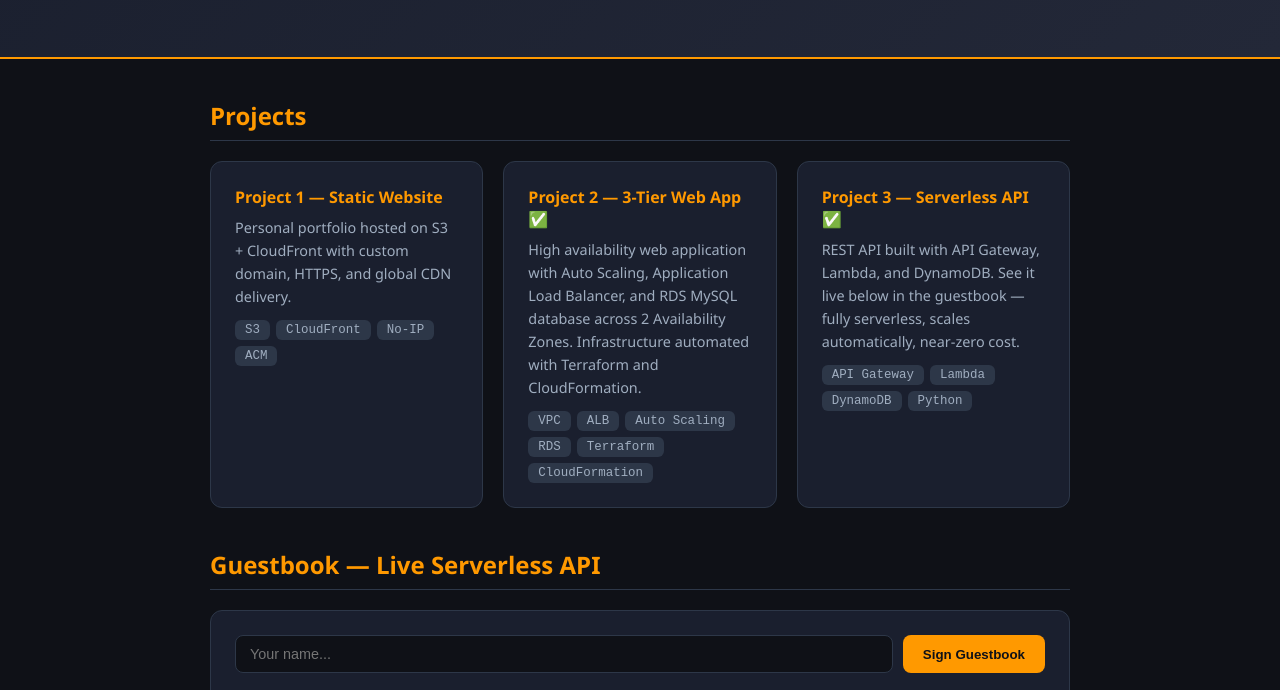
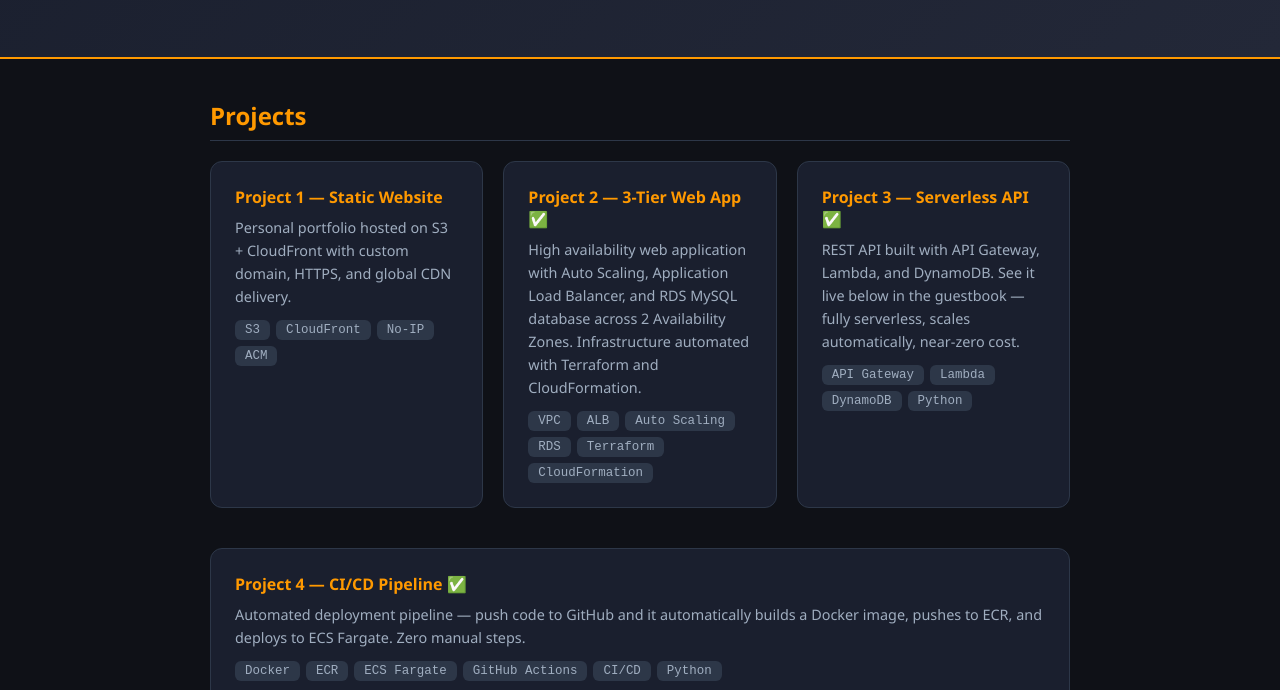
Before and after one commit to Hani-hash/aws-cloud-portfolio, a plain HTML site: page index.html in a window 1280 px wide. Shown: the part 260-950 px from the top of the page. Drawn offline with Linux system fonts and the light colour scheme; no server answers.

Commit message:
Add Project 4 - CI/CD pipeline with Docker and ECS Fargate

```diff
--- a/index.html
+++ b/index.html
@@ -372,6 +372,21 @@
 
     </div>
 
+    <div class="project-card">
+    <h3>Project 4 — CI/CD Pipeline ✅</h3>
+    <p>Automated deployment pipeline — push code to GitHub
+    and it automatically builds a Docker image, pushes to
+    ECR, and deploys to ECS Fargate. Zero manual steps.</p>
+    <div class="tags">
+        <span class="tag">Docker</span>
+        <span class="tag">ECR</span>
+        <span class="tag">ECS Fargate</span>
+        <span class="tag">GitHub Actions</span>
+        <span class="tag">CI/CD</span>
+        <span class="tag">Python</span>
+    </div>
+</div>
+
     <h2 class="section-title">Guestbook — Live Serverless API</h2>
     <div class="guestbook">
         <div class="guestbook-form">
```
Also changed, not shown: 1 other file.
